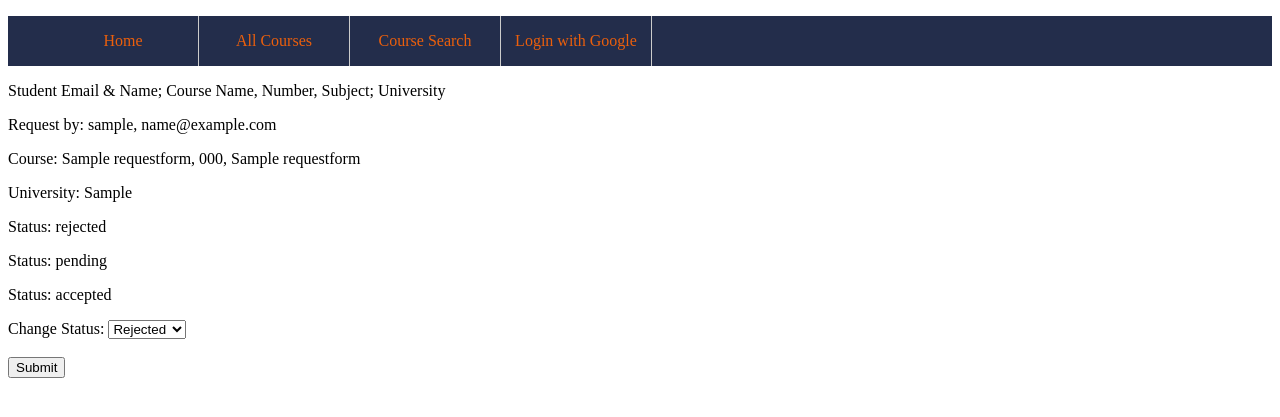
After one commit to bdoniger/transfer-course-equivalencies, a Django app: page /changeStatus/ in a window 1280 px wide. The commit adds this page. Shown: the top 417 px of the page. Run offline with Django 4.2, Linux system fonts and the light colour scheme; tables that the repository leaves empty hold one stand-in row (values such as "Sample post"); some libraries are stand-ins or nearby versions.

Commit message:
added url for viewing requests, only visible to admins

```diff
--- a/TransferGuide/models.py
+++ b/TransferGuide/models.py
@@ -23,12 +23,14 @@ class requestForm(models.Model):
     url = models.CharField(max_length=1000, default="N/A") #url to class webpage
     studentName = models.ForeignKey(User, on_delete=models.CASCADE)
     studentEmail = models.CharField(max_length=1000, default="N/A")
-    reject = models.BooleanField(default=False)
-    pending = models.BooleanField(default=True)
-    approve = models.BooleanField(default=False)
+    rejected = models.BooleanField(default="False")
+    pending = models.BooleanField(default="True")
+    accepted = models.BooleanField(default="False")
 
     def __str__(self):
         return 'Comment {} by {} by {} by {} by {} by {} by {} by {} by {} by {}'.format(self.courseName, self.courseNumber,
                                                                  self.courseSubject, self.university,
-                                                                 self.url, self.studentName, self.studentEmail, self.reject,
-                                                            self.pending, self.approve)
+                                                                 self.url, self.studentName, self.studentEmail, self.rejected, self.pending, self.accepted)
+
+class user(models.Model):
+    isAdmin = models.BooleanField(default=True)
--- /dev/null
+++ b/TransferGuide/templates/TransferGuide/PendingRequests.html
@@ -0,0 +1,97 @@
+{% load socialaccount %}
+<!DOCTYPE html>
+<html lang="en">
+<head>
+    <meta charset="UTF-8">
+    <title>All Courses</title>
+</head>
+
+
+<style>
+nav {
+    background-color: #232D4B;
+    height: 50px;
+    overflow: clip;
+}
+
+nav ul{
+
+}
+
+nav ul li{
+    list-style-type: none;
+    width: 150px;
+    float: left;
+    border-right: 1px solid #ccc;
+    text-align: center;
+}
+
+li a {
+    text-decoration: none;
+    color:#EB5F0C;
+    line-height: 50px;
+}
+
+li a:hover {
+    background-color: #E57200;
+    color: #141E3C;
+
+}
+
+li name {
+    text-decoration: none;
+    color:#EB5F0C;
+    line-height: 50px;
+}
+
+
+</style>
+
+<nav>
+    <ul>
+     <li><a href="{% url 'index' %}">Home</a></li>
+     <li><a href="{% url 'allCourses' %}">All Courses</a></li>
+     <li><a href="{% url 'search_results' %}">Course Search</a></li>
+        {% if user.is_authenticated %}
+        <li><name>Welcome {{ user.username }}!</name></li>
+        <li><a href="{% url 'logout' %}">Logout</a></li>
+        {%  else %}
+            <li><a href="{% provider_login_url 'google'%}?next=/">Login with Google</a></li>
+        {% endif %}
+    </ul>
+</nav>
+<body>
+  <p>Student Email & Name; Course Name, Number, Subject; University</p>
+  <p></p>
+  {%for request in requests%}
+  <p>Request by: {{request.studentName}}, {{request.studentEmail}}</p>
+  <p>Course: {{request.courseName}}, {{request.courseNumber}}, {{request.courseSubject}}</p>
+  <p>University: {{request.university}}</p>
+
+  {% if request.rejected %}
+  <p>Status: rejected</p>
+  {% endif %}
+  {% if request.pending %}
+  <p>Status: pending</p>
+  {% endif %}
+  {% if request.accepted %}
+  <p>Status: accepted</p>
+  {% endif %}
+    <form action="{% url 'changeStatus' %}" method="post">
+      {% csrf_token %}
+      <label for="requests">Change Status:</label>
+      <select name="request" id="requests">
+        <option value=True>Rejected</option>
+        <option value=True>Pending</option>
+        <option value=True>Accepted</option>
+      </select>
+      <br><br>
+      <input type="submit" value=Submit>
+  </form>
+  {% endfor %}
+
+  {% if not requests%}
+  <p>No Class Requests</p>
+  {% endif %}
+</body>
+</html>
--- a/TransferGuide/templates/TransferGuide/Requests.html
+++ b/TransferGuide/templates/TransferGuide/Requests.html
@@ -74,4 +74,3 @@ li name {
     </div>
 
 </form>
-</ul>
--- a/TransferGuide/urls.py
+++ b/TransferGuide/urls.py
@@ -1,10 +1,10 @@
-from django.urls import path, include
+from django.urls import path
 
 from . import views
 
 
 urlpatterns = [
-    path('', views.index.as_view(), name='index'),
+    path('', views.index, name='index'),
     path('ClassInfos/', views.Info, name='Info'),
     path('accounts/logout/', views.logoutt, name='logout'),
     path('sisUpdate/<semester>/<page>/<subjectNum>/', views.sisUpdate, name='update'),
@@ -15,5 +15,7 @@ urlpatterns = [
     path('filter/', views.CourseFilter.as_view(), name='course_filter'),
     path('addEquivalentCourse/', views.addEquivCourse, name='addEquivCoursePage'),
     path('requestForm/', views.RequestForms.as_view(), name='student_request'),
-    path('requestForm/database', views.Requestsdatabase, name='dataForRequests')
+    path('requestForm/database', views.Requestsdatabase, name='dataForRequests'),
+    path('pendingRequests/', views.PendingRequests, name='pendingRequests'),
+    path('changeStatus/', views.changeStatus, name='changeStatus')
 ]
--- a/TransferGuide/views.py
+++ b/TransferGuide/views.py
@@ -15,10 +15,13 @@ from django.db.models import Q
 subjectList = []
 
 
-class index(generic.ListView):
+def index(request):
     model = requestForm
     template_name = 'TransferGuide/login.html'
     context_object_name = 'requestForm_list'
+    requests = requestForm.objects.all()
+
+    return render(request, 'TransferGuide/login.html', context={"requests": requests})
 
 
 def Info(request):
@@ -345,3 +348,19 @@ def Requestsdatabase(request):
                                                   university=request.POST['university'], url=request.POST['url'], studentName=request.user, studentEmail=request.user.email)
 
         return HttpResponse("You Have submit your requests")
+
+
+def PendingRequests(request):
+    if request.method == 'POST':
+        form = request.POST
+    requests = requestForm.objects.all()
+
+
+    return render(request, "TransferGuide/PendingRequests.html", context={"requests": requests})
+
+def changeStatus(request):
+    requests = requestForm.objects.all()
+
+
+
+    return render(request, "TransferGuide/PendingRequests.html", context={"requests": requests})
```
Also changed, not shown: TransferGuide/templates/TransferGuide/login.html (+5 -2 lines), TransferGuide/tests.py (+8 -0 lines), TransferGuide/migrations/0009_user_remove_requestform_approve_and_more.py (added), TransferGuide/migrations/0010_remove_requestform_approval_requestform_accepted_and_more.py (added).
